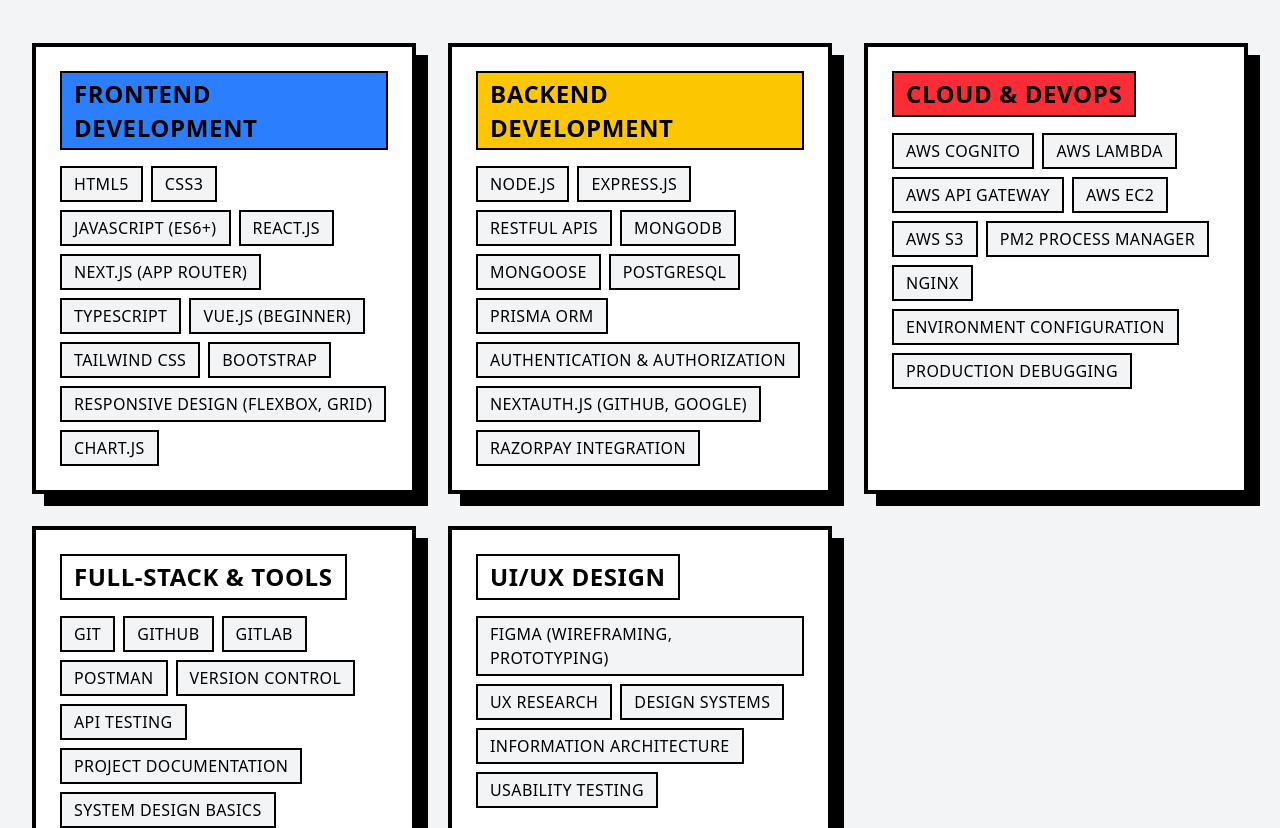
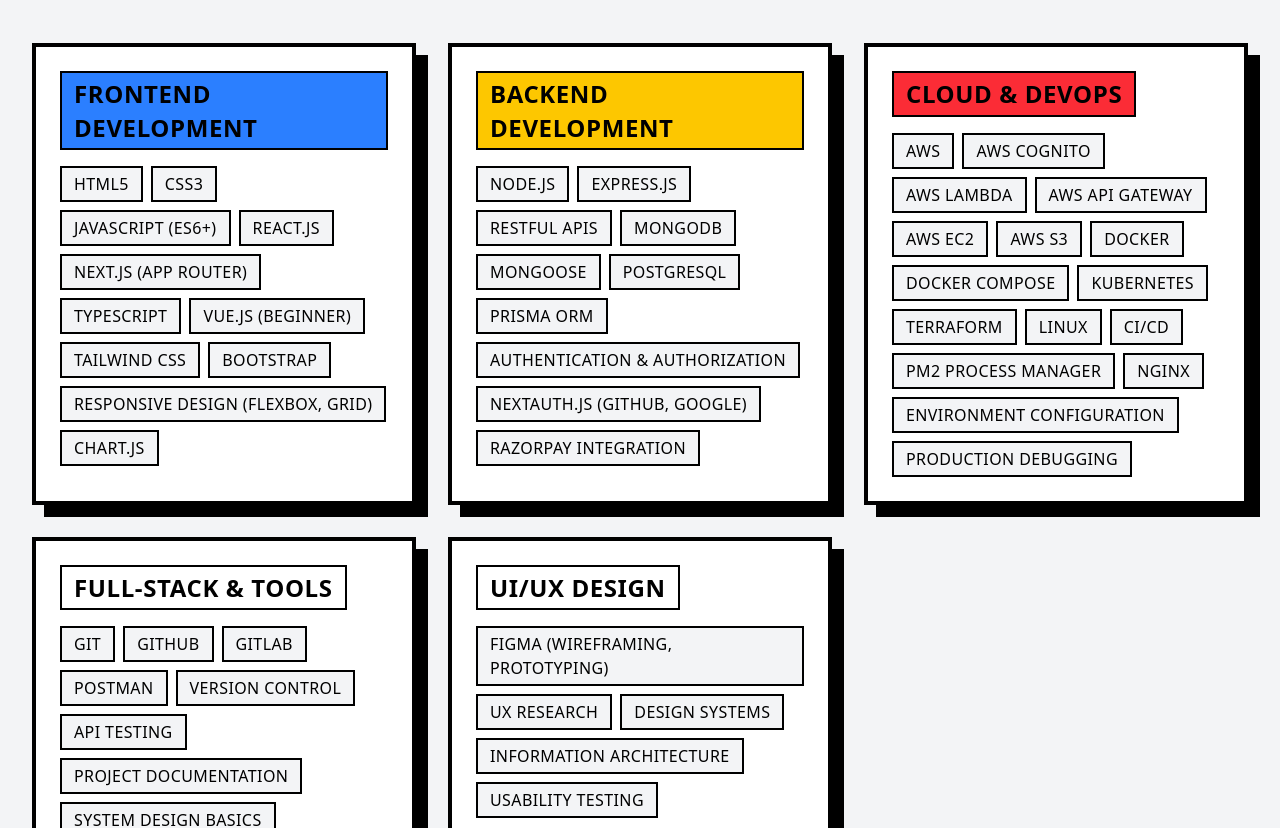
Before and after one commit to HarshJajaniya/My-Portfolio, a React app: page / in a window 1280 px wide. Shown: the part 1800-2628 px from the top of the page. Built offline with nearby package versions, Linux system fonts and the light colour scheme; the HTML template or start-up script is replaced by a standard one.

Commit message:
devops skills added

```diff
--- a/src/components/Projects.tsx
+++ b/src/components/Projects.tsx
@@ -13,6 +13,8 @@
         "Express.js",
         "Prisma",
         "PostgreSQL",
+        "Docker",
+        "Docker Compose",
         "Google authentication",
         "openclawdev API",
         "whisper API",
--- a/src/components/Skills.tsx
+++ b/src/components/Skills.tsx
@@ -37,11 +37,18 @@
       title: "Cloud & DevOps",
       color: "bg-red-500",
       skills: [
+        "AWS",
         "AWS Cognito",
         "AWS Lambda",
         "AWS API Gateway",
         "AWS EC2",
         "AWS S3",
+        "Docker",
+        "Docker Compose",
+        "Kubernetes",
+        "Terraform",
+        "Linux",
+        "CI/CD",
         "PM2 Process Manager",
         "Nginx",
         "Environment Configuration",
```
Also changed, not shown: 1 other file (tests, documents, lock files or other folders).
